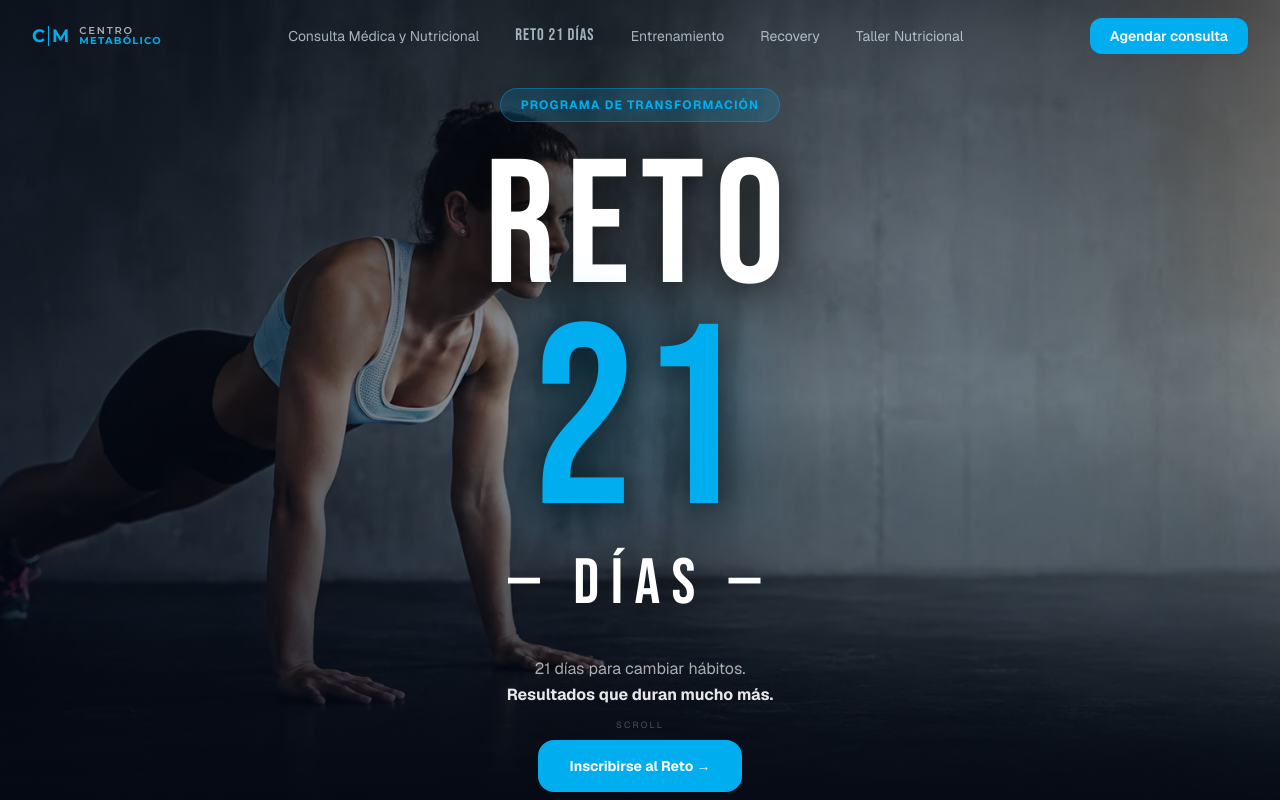
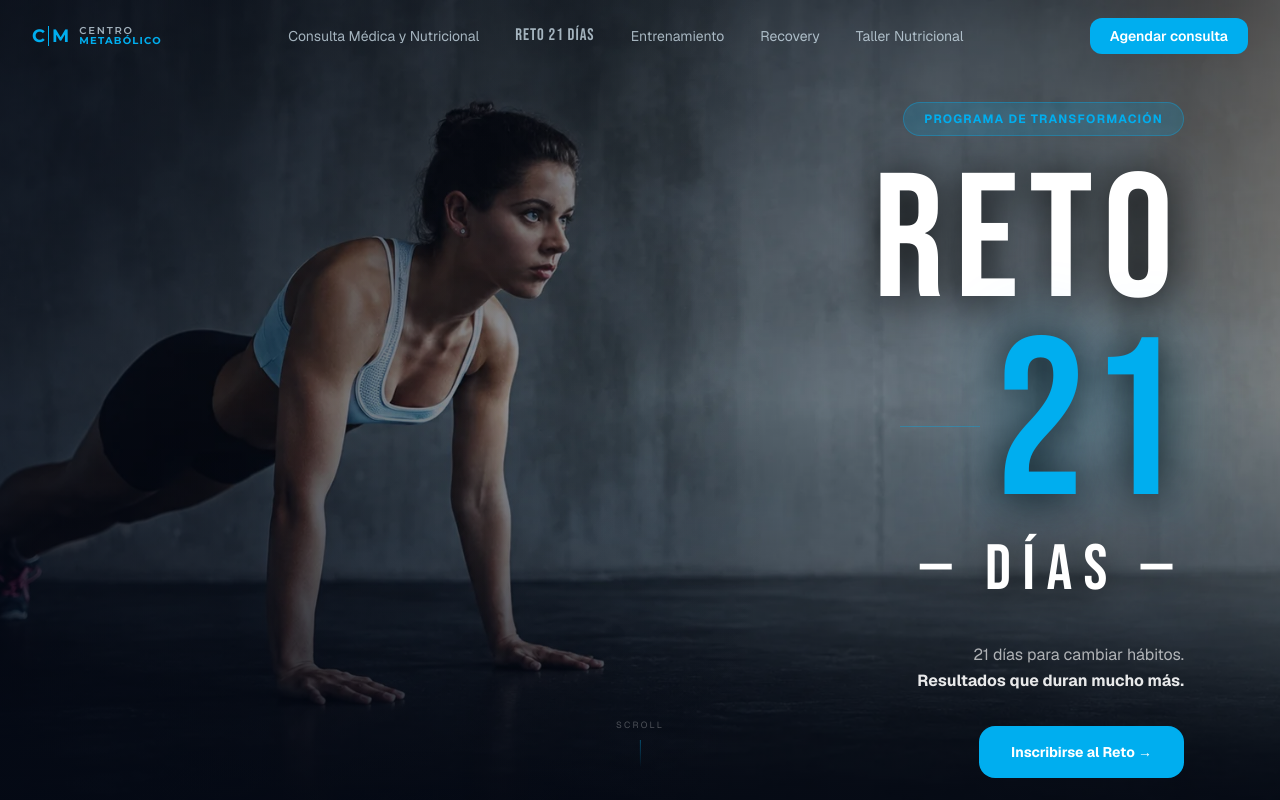
Before and after one commit to felipemunoz1983-alt/centro-metabolico, a Next.js app: page /reto-21-dias in a window 1280 px wide. Shown: the top 800 px of the page. Built offline with nearby package versions, Linux system fonts and the light colour scheme.

Commit message:
reto-21-dias: align hero text to right side

```diff
--- a/src/app/reto-21-dias/Reto21DiasClient.tsx
+++ b/src/app/reto-21-dias/Reto21DiasClient.tsx
@@ -100,7 +100,7 @@ export function Reto21DiasClient() {
 
         {/* Content */}
         <motion.div
-          className="absolute inset-0 flex flex-col items-center justify-center px-6 pt-20 text-center"
+          className="absolute inset-0 flex flex-col items-end justify-center pr-10 md:pr-16 lg:pr-24 pt-20 text-right"
           style={{ y: textY, opacity: textOp }}
         >
           <span className="mb-5 rounded-full px-5 py-2 text-xs font-bold tracking-widest uppercase"
@@ -120,12 +120,12 @@ export function Reto21DiasClient() {
             RETO
           </h1>
           <div className="flex items-center gap-4">
-            <div className="h-px flex-1" style={{ backgroundColor: `${BRAND}60`, maxWidth: 120 }} />
+            <div className="h-px" style={{ backgroundColor: `${BRAND}60`, width: 80 }} />
             <span
               className="text-white"
               style={{
                 fontFamily: "var(--font-reto)",
-                fontSize: "clamp(6rem, 22vw, 16rem)",
+                fontSize: "clamp(6rem, 20vw, 14rem)",
                 letterSpacing: "0.02em",
                 lineHeight: 0.85,
                 textShadow: `0 0 80px ${BRAND}55, 0 4px 40px rgba(0,0,0,0.9)`,
@@ -134,7 +134,6 @@ export function Reto21DiasClient() {
             >
               21
             </span>
-            <div className="h-px flex-1" style={{ backgroundColor: `${BRAND}60`, maxWidth: 120 }} />
           </div>
           <h2
             className="text-white mb-6"
@@ -148,7 +147,7 @@ export function Reto21DiasClient() {
             — DÍAS —
           </h2>
 
-          <p className="mb-8 max-w-[38ch] text-base leading-relaxed" style={{ color: "rgba(255,255,255,0.65)" }}>
+          <p className="mb-8 max-w-[32ch] text-base leading-relaxed" style={{ color: "rgba(255,255,255,0.65)" }}>
             21 días para cambiar hábitos.<br />
             <strong style={{ color: "rgba(255,255,255,0.9)" }}>Resultados que duran mucho más.</strong>
           </p>
```
